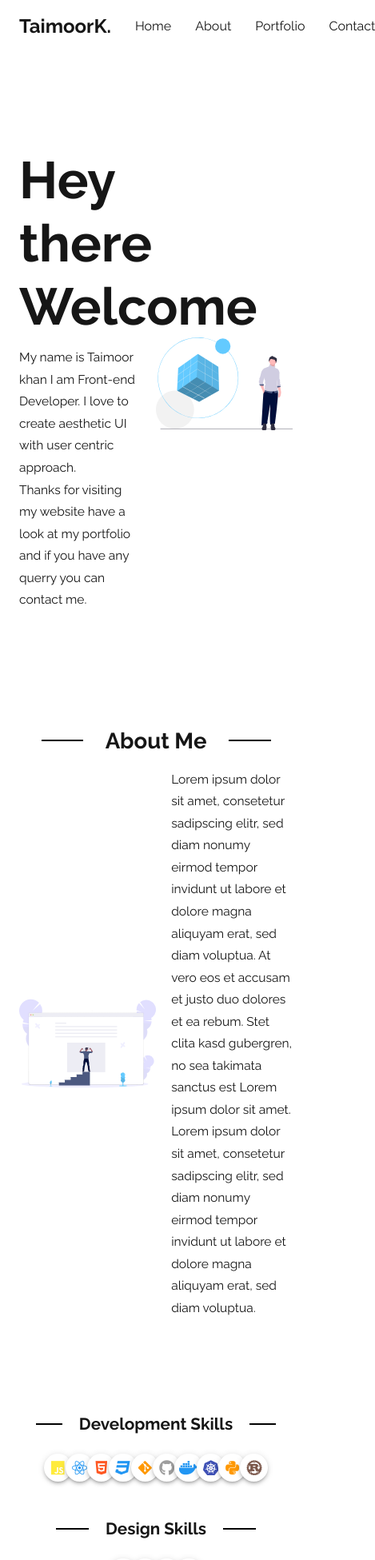
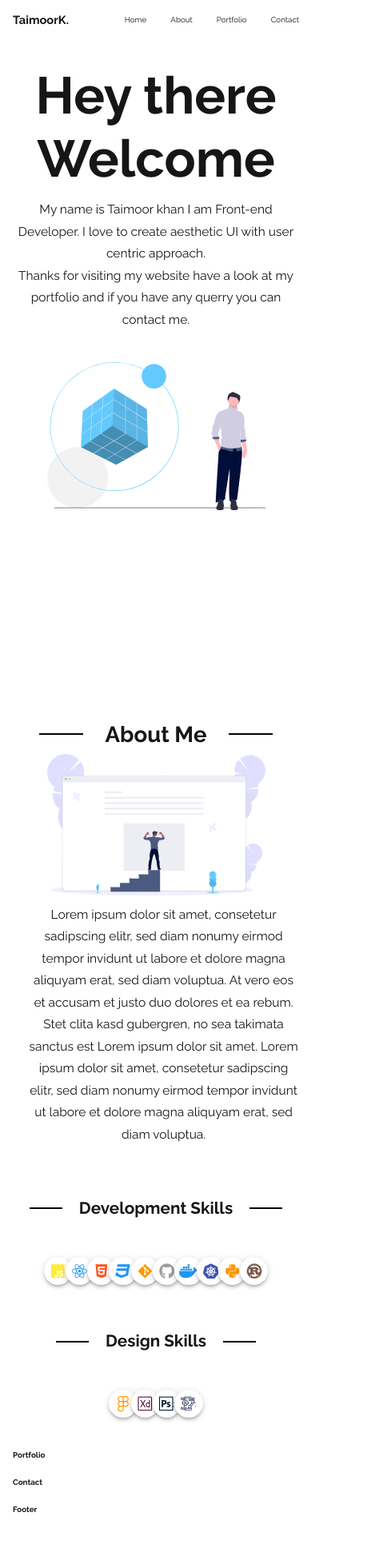
Before and after one commit to Taimoorkhan1122/react-portfolio, a React (Create React App) app: page / in a window 390 px wide. Shown: the top 1951 px of the page at 80% size, 469 px wide, since content can reach past the window. After the commit the page ends 1911 px from the top, so only its background shows below. Built offline with nearby package versions, Linux system fonts and the light colour scheme; a web font is replaced by a local one.

Commit message:
working on portfolio section

```diff
--- a/src/app.module.css
+++ b/src/app.module.css
@@ -20,8 +20,10 @@
 body {
     font-family: Raleway;
     color: #161616;
-    font-size: 16px;
+    font-size: 1.75 vw;
     line-height: calc(16*1.333px);
+    padding: 0;
+    margin: 0;
 
 }
 
@@ -64,8 +66,6 @@ p {
     width: 2em;
 }
 
-
-
 @media only screen and (max-width: 700px ) {
     :root{
         --unit: 2vw;
@@ -76,4 +76,11 @@ p {
     :root{
         --unit: 3vw;
     }
+    body {
+        font-size: 2.5vw;
+    }
+     img {
+     width: 70vw !important;
+ }
+
 }
--- a/src/components/About/about.module.css
+++ b/src/components/About/about.module.css
@@ -20,3 +20,15 @@ img {
     width: 50%;
     padding: 0 0 0 1.2rem;
 }
+
+@media only screen and (max-width: 450px) {
+    .aboutContainer{
+        text-align: center;
+    }
+    .contentContainer {
+        justify-content: center;
+    }
+    .content {
+        width: 100%;
+    }
+}
--- a/src/components/Header/header.module.css
+++ b/src/components/Header/header.module.css
@@ -4,15 +4,16 @@
     align-items: center;
     height:50px;
     max-width: 1280px;
+
 }
 
 .logo {
-    font-size: 24px;
+    font-size: 2.25vw;
 }
 .nav ul {
     display: flex;
     width: 100%;
-    justify-content: space-between;
+    justify-content: space-evenly;
     margin: 0;
     padding: 0;
     /* background-color: #000; */
@@ -31,3 +32,9 @@ li a {
     font-size: 21.33px;
     margin: 0;
 }
+
+@media only screen and (max-width: 450px) {
+ .logo {
+    font-size: 3.75vw;
+ }
+}
--- a/src/components/HeroContainer/hero.module.css
+++ b/src/components/HeroContainer/hero.module.css
@@ -3,7 +3,6 @@
     height: 100vh;
     display: flex;
     align-items: center;
-    justify-content: space-between;
 }
 h1 {margin: 0;}
 .bigOne {
@@ -16,3 +15,26 @@ h1 {margin: 0;}
     width: 50%;
     padding: 0 1.2rem 0 0;
 }
+
+
+/*
+@media only screen and (max-width: 700px ) {
+
+} */
+@media only screen and (max-width: 450px) {
+ .heroContainer {
+
+    flex-direction: column;
+    text-align: center;
+ }
+
+ .content {
+     width: 100%;
+     /* display: flex; */
+     text-align: center;
+     padding: 0;
+     margin: 30px 0;
+
+ }
+
+}
--- a/src/components/Skills/CreateSKills.js
+++ b/src/components/Skills/CreateSKills.js
@@ -11,8 +11,10 @@ function CreateSKills({ skills, size }) {
       display: "flex",
       flexWrap: "wrap",
       justifyContent: "center",
+      marginTop: "6vw",
+      marginBottom: "3vw",
       "& > *": {
-        margin: "theme.spacing(1)",
+        margin: theme.spacing(1),
         width: theme.spacing(16),
         height: theme.spacing(16),
       },
--- a/src/components/Skills/skills.module.css
+++ b/src/components/Skills/skills.module.css
@@ -12,5 +12,5 @@ span {
     flex-direction: column;
     justify-content: center;
     align-items: center;
-    margin: 5rem 0;
+    margin: 7vw 0;
 }
```
Also changed, not shown: 1 other file (tests, documents, lock files or other folders).
